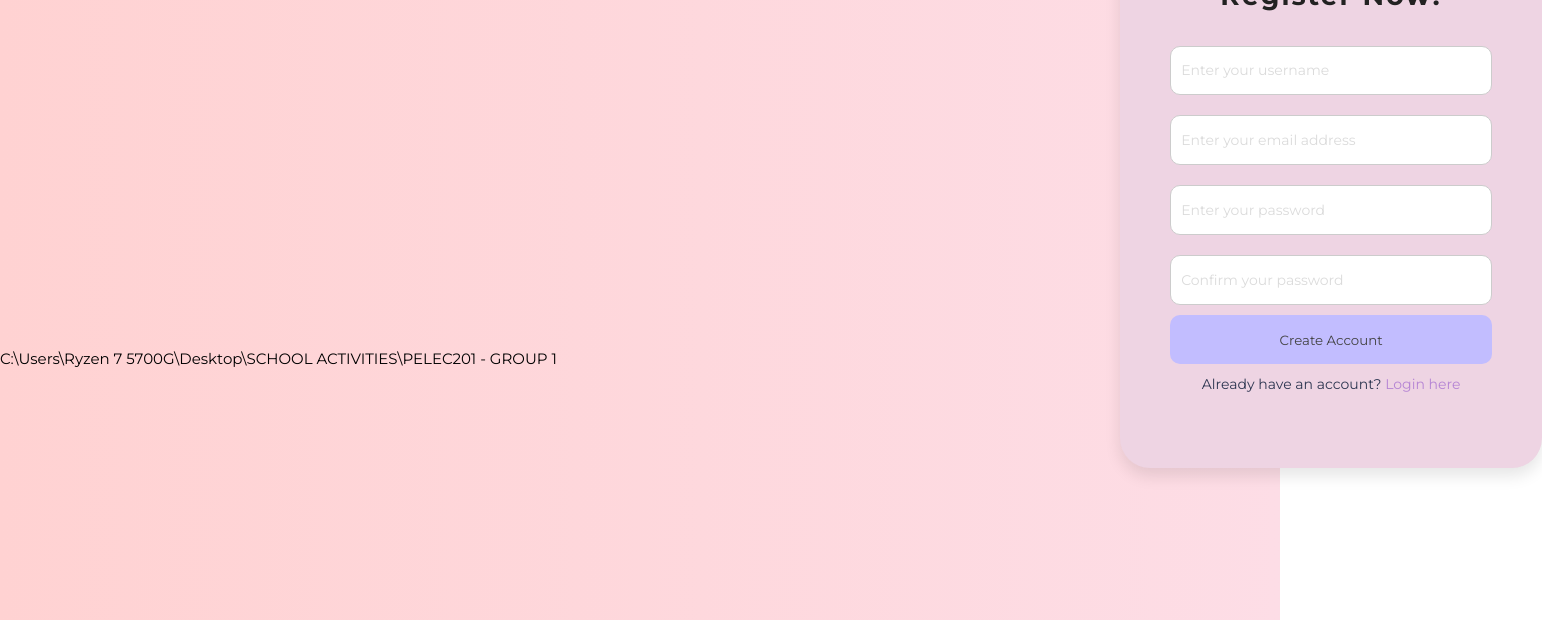
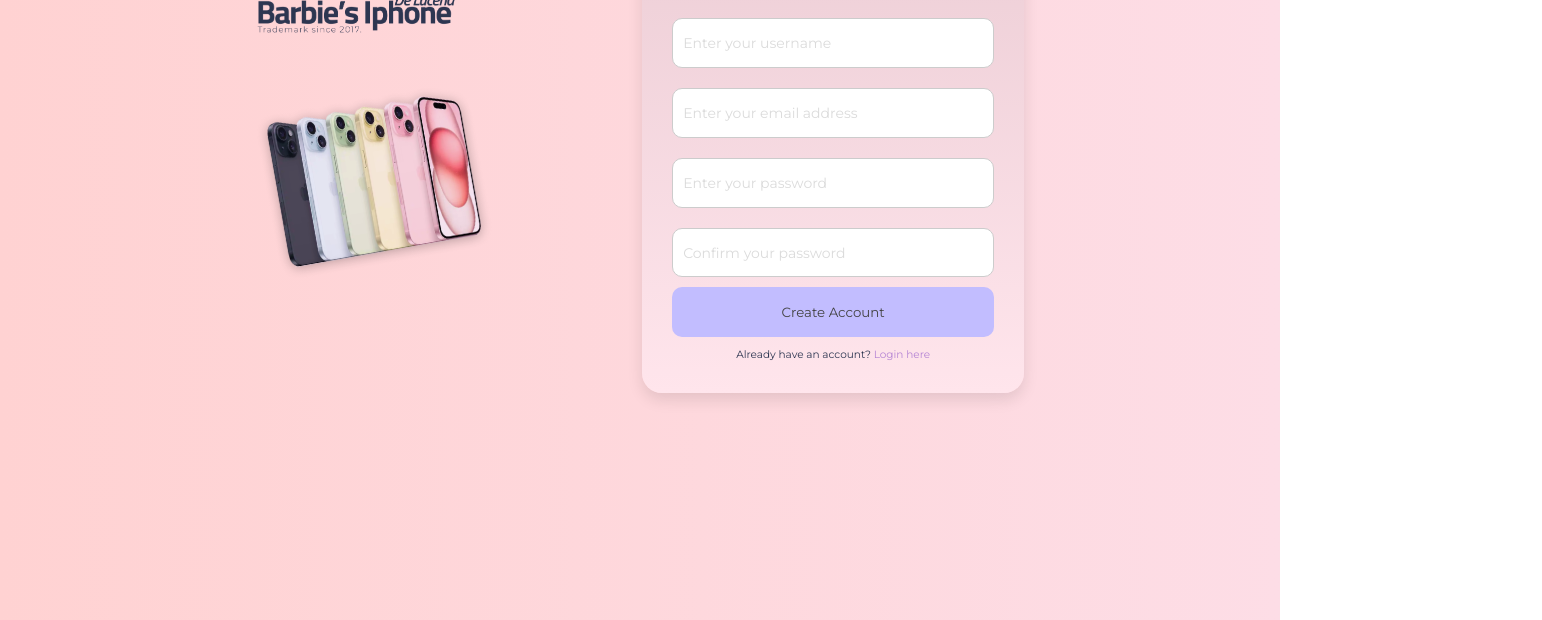
Before and after one commit to Johnrxyz/PELEC201-G1, a plain HTML site: page signup.html in a window 1280 px wide. Shown: the part 260-880 px from the top of the page, 1542 px wide, since content can reach past the window. Drawn offline with nearby package versions, Linux system fonts and the light colour scheme.

Commit message:
final then minor changes nalg if want

```diff
--- a/signup.css
+++ b/signup.css
@@ -92,14 +92,6 @@ nav li:first-child{
     display: none;
 }
 
-  .header {
-    display: flex;
-    justify-content: space-between;
-    align-items: center;
-    padding: 20px;
-    background: #fff;
-  }
-
   .logo {
     display: flex;
     align-items: center;
@@ -123,49 +115,39 @@ nav li:first-child{
     padding: 5px 15px;
     border-radius: 15px;
   }
-
-  .main {
+.hero {
   display: flex;
+  align-items: center;
   justify-content: space-around;
-    align-items: center;
-    padding: 50px 20px;
+  padding: 45px 20%;
+}
+.hero-text {
+  flex-direction: column;
+  display: flex;
+  align-items: flex-start;
 }
 
-  .content {
-    text-align: left;
-  }
-
-  .content h1 {
-    font-size: 50px;
-    color: #222;
-  }
-
-  .content h1 small {
-    font-size: 30px;
-    color: #999;
-  }
-
-  .content p {
-    font-size: 16px;
-    color: #666;
+.title {
+  margin-top: 5px;
+  width: 60%;
 }
 
 .phones {
-    margin-top: 20px;
-    width: 500px;
+  margin-top: 50px;
+  width: 70%;
+  transform: rotate(-10deg);
 }
 
 .register {
-    background: #eed4e3;
-    padding: 2%;
-    border-radius: 30px;
-    box-shadow: 0 8px 16px rgba(0, 0, 0, 0.1);
-    width: 52.778vh;
-    height: 66vh;
+  background: #ffd6e1;
+  background: linear-gradient(to top, #FFE5EC, #eccdd5);
+  padding: 30px;
+  border-radius: 20px;
+  box-shadow: 0 7px 15px rgba(0, 0, 0, 0.1);
+  width: 470px;
   text-align: center;
-    position: relative;
-    top: 15vh;
-    left: 140vh;
+  margin-top: 5%;
+  margin-left: 5%;
 }
 
 .register h2 {
@@ -173,11 +155,12 @@ nav li:first-child{
     letter-spacing: 2px;
     font-weight: bold;
     margin-bottom: 20px;
-    font-size: 3.333vh;
+    font-size: 30px;
     color: #222;
 }
 
 .register form input {
+  font-family: "Montserrat", serif;
     width: 40.222vh;
     height: 6.222vh;
     padding: 10px;
@@ -207,7 +190,7 @@ nav li:first-child{
 
 .register form p {
     margin-top: 10px;
-    font-size: 14px;
+    font-size: 70%;
 }
 
 .register form a {
@@ -258,3 +241,8 @@ nav li:first-child{
         padding: 8%;
     }
 }
+@media(max-width: 483px){
+  .sidebar{
+    width: 50%;
+  }
+}
--- a/signup.html
+++ b/signup.html
@@ -18,7 +18,7 @@
     <link rel="stylesheet" href="signup.css">
 </head>
 <body>
-    <div>
+    <div id="navBar">
         <nav>
           <ul class="sidebar">
             <li onclick=hideSidebar()><a href="#"><svg xmlns="http://www.w3.org/2000/svg" height="26" viewBox="0 96 960 960" width="26"><path d="m249 849-42-42 231-231-231-231 42-42 231 231 231-231 42 42-231 231 231 231-42 42-231-231-231 231Z"/></svg></a></li>
@@ -56,7 +56,13 @@
         }
       </script>
 
+
     <main>
+      <section class="hero">
+        <div class="hero-text">
+            <img src="assets/titleName.png" alt="titleName" class="title">
+            <img src="assets/iPhones.png" alt="iPhones" class="phones">
+        </div>
         <div class="register">
             <h2>Register Now!</h2>
             <form>
@@ -72,4 +78,3 @@
 
 </body>
 </html>
-C:\Users\Ryzen 7 5700G\Desktop\SCHOOL ACTIVITIES\PELEC201 - GROUP 1
```
Lines whose indentation alone changed are shown as unchanged.
